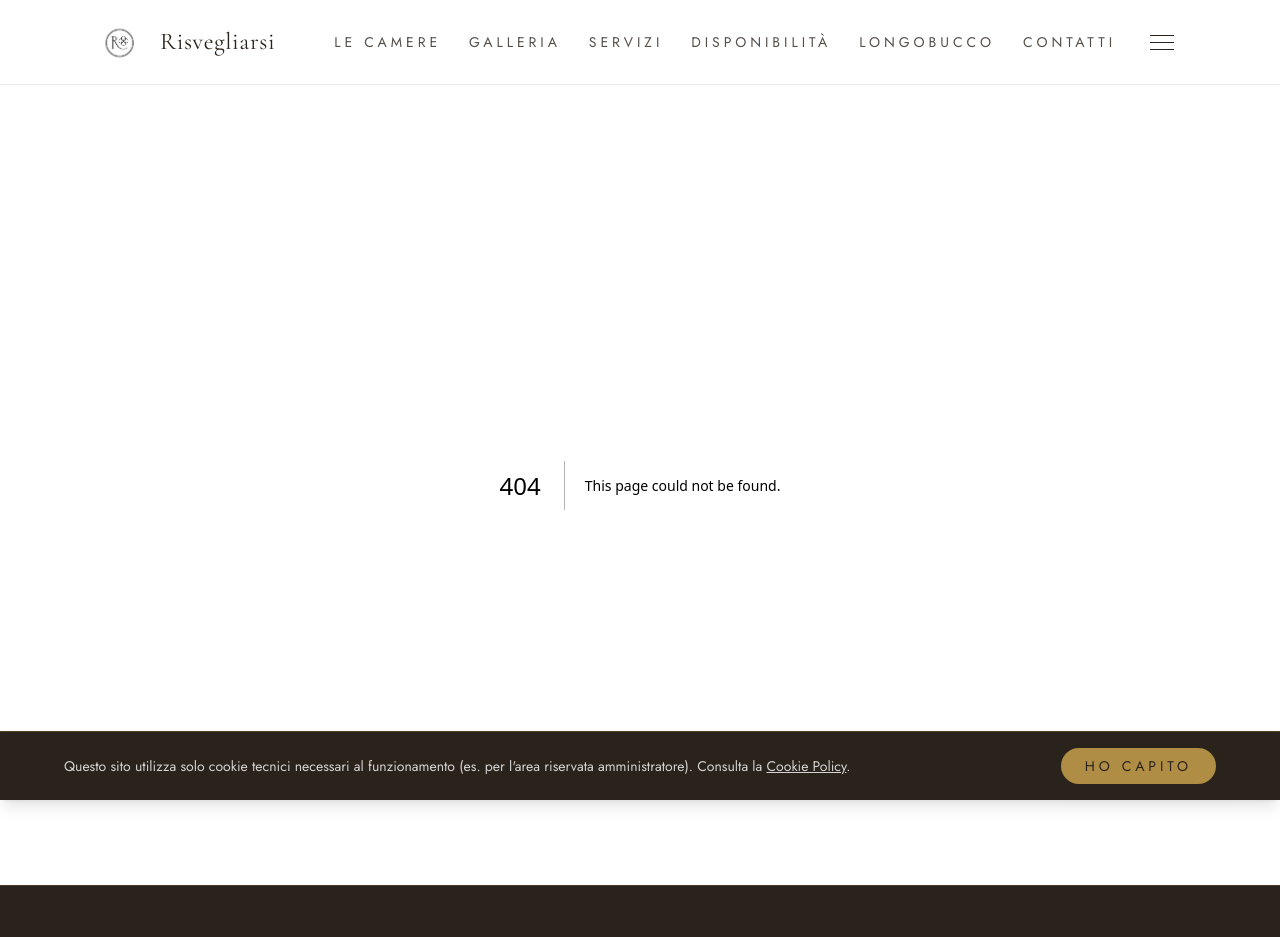
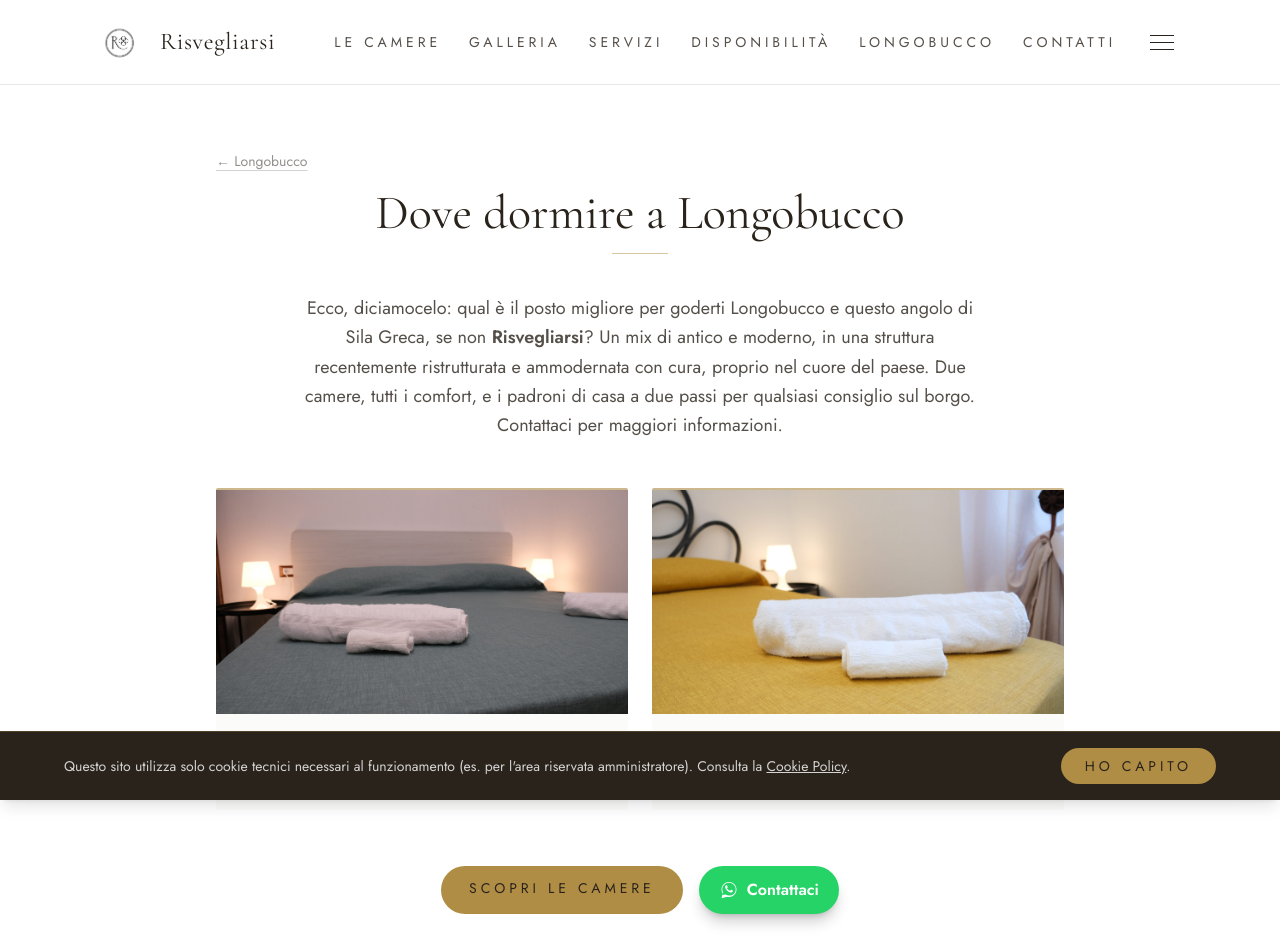
Before and after one commit to rossanorooms-prog/risvegliarsi, a Next.js app: page /longobucco/dove-dormire in a window 1280 px wide. Before the commit this address had no page. Shown: the top 937 px of the page. Built offline with nearby package versions, Linux system fonts and the light colour scheme.

Commit message:
Aggiunta sottosezione 'Dove dormire a Longobucco' con presentazione simpatica di Risvegliarsi, card delle camere e CTA

```diff
--- /dev/null
+++ b/app/longobucco/dove-dormire/page.tsx
@@ -0,0 +1,68 @@
+import Link from "next/link";
+import Image from "next/image";
+import { camere, site } from "@/data/config";
+import WhatsAppButton from "@/components/WhatsAppButton";
+import type { Metadata } from "next";
+
+export const metadata: Metadata = { title: "Dove dormire a Longobucco — Risvegliarsi" };
+
+export default function DoveDormirePage() {
+  return (
+    <div className="mx-auto max-w-4xl px-6 py-16">
+      <Link
+        href="/longobucco"
+        className="font-body text-sm text-inchiostro/50 underline decoration-inchiostro/20 underline-offset-4 hover:text-rosso"
+      >
+        ← Longobucco
+      </Link>
+
+      <h1 className="mt-4 text-center font-display text-4xl text-inchiostro sm:text-5xl">
+        Dove dormire a Longobucco
+      </h1>
+
+      <div className="mx-auto mt-4 h-px w-14 bg-oro/50" />
+
+      <p className="mx-auto mt-10 max-w-2xl text-center font-body text-lg leading-relaxed text-inchiostro/80">
+        Ecco, diciamocelo: qual è il posto migliore per goderti Longobucco e
+        questo angolo di Sila Greca, se non <strong>{site.nome}</strong>? Un
+        mix di antico e moderno, in una struttura recentemente ristrutturata
+        e ammodernata con cura, proprio nel cuore del paese. Due camere, tutti
+        i comfort, e i padroni di casa a due passi per qualsiasi consiglio sul
+        borgo. Contattaci per maggiori informazioni.
+      </p>
+
+      <div className="mt-12 grid gap-6 sm:grid-cols-2">
+        {camere.map((c) => (
+          <Link
+            key={c.slug}
+            href={`/camere#${c.slug}`}
+            className="group block overflow-hidden rounded-sm border-t-2 border-oro/60 bg-cremascura/40 transition hover:shadow-md"
+          >
+            <div className="relative h-56 w-full overflow-hidden">
+              <Image
+                src={c.copertina.src}
+                alt={c.copertina.alt}
+                fill
+                className="object-cover transition-transform duration-500 group-hover:scale-105"
+              />
+            </div>
+            <div className="p-5">
+              <p className="font-display text-2xl text-inchiostro">{c.nome}</p>
+              <p className="mt-1 font-body text-sm text-inchiostro/60">{c.sottotitolo}</p>
+            </div>
+          </Link>
+        ))}
+      </div>
+
+      <div className="mt-14 flex flex-wrap justify-center gap-4">
+        <Link
+          href="/camere"
+          className="rounded-full bg-oro px-7 py-3 font-body text-sm uppercase tracking-widest2 text-inchiostro transition hover:bg-orochiaro"
+        >
+          Scopri le camere
+        </Link>
+        <WhatsAppButton label="Contattaci" fixed={false} />
+      </div>
+    </div>
+  );
+}
--- a/data/config.ts
+++ b/data/config.ts
@@ -177,6 +177,7 @@ export const sottosezioniLongobucco: SottosezioneLongobucco[] = [
   { slug: "dove-si-trova", nome: "Dove si trova Longobucco", descrizioneBreve: "Posizione, distanze e come arrivare." },
   { slug: "piatti-tipici", nome: "Piatti tipici di Longobucco", descrizioneBreve: "I sapori della Sila Greca." },
   { slug: "storia", nome: "Storia e informazioni", descrizioneBreve: "Dalle origini romane ai briganti, fino a oggi." },
+  { slug: "dove-dormire", nome: "Dove dormire a Longobucco", descrizioneBreve: "Il posto giusto per il tuo soggiorno: Risvegliarsi." },
 ];
 
 // Cosa vedere: monumenti, chiese e luoghi di interesse del centro storico
```
